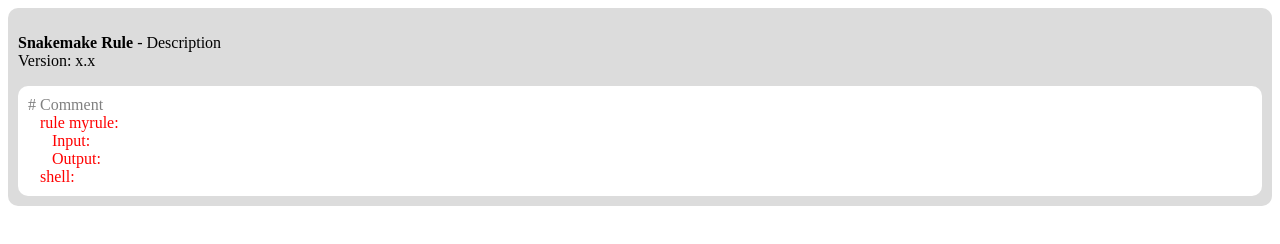
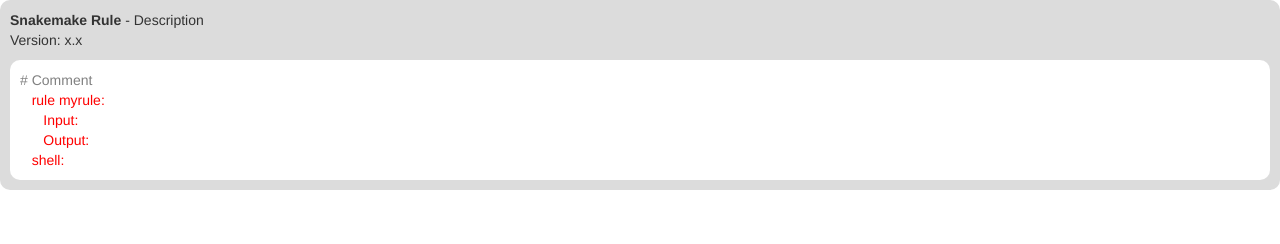
Before and after one commit to nikhilbg/ExomePipeline, a plain HTML site: page Tools/TemplateRule.html in a window 1280 px wide. Drawn offline with Linux system fonts and the light colour scheme.

Commit message:
no message

```diff
--- a/Tools/TemplateRule.html
+++ b/Tools/TemplateRule.html
@@ -3,6 +3,7 @@
 <head>
 	<meta charset="utf-8" />
 	<title>RULE_TEMPLATE</title>
+	<link href="../assets/bootstrap.css" rel="stylesheet">
 </head>
 <body>
 	<!-- Code Parameter -->
```
Also changed, not shown: Tools/rule_ngsqc.html (+1 -0 lines).
